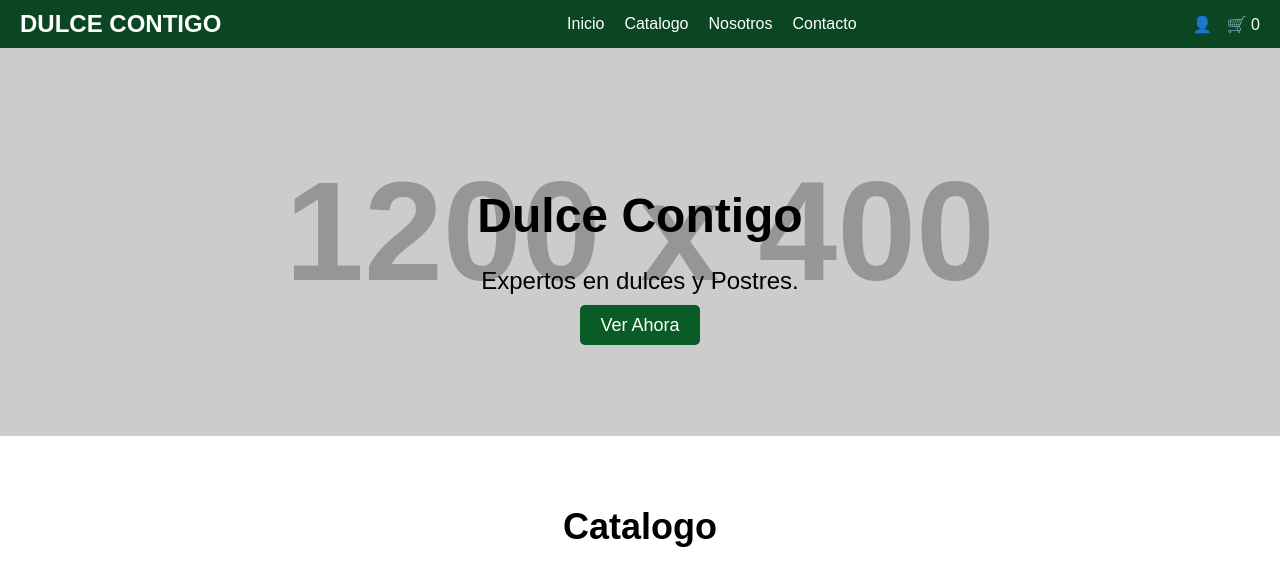
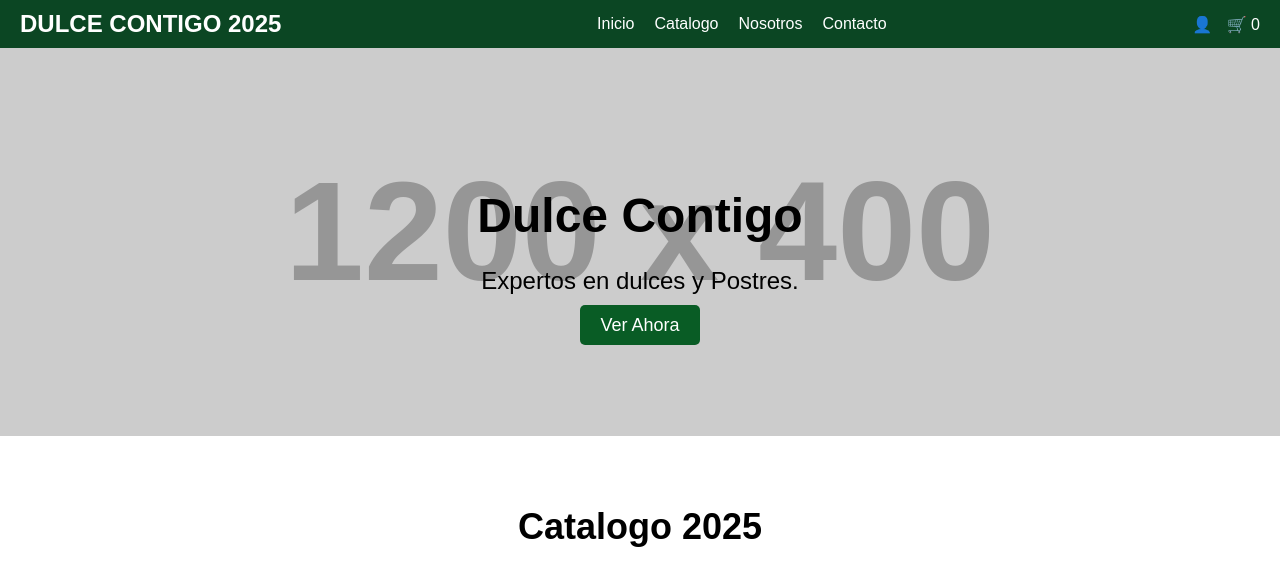
Before and after one commit to yeison0703/Dulce-Contigo, a plain HTML site: page index.html in a window 1280 px wide. Shown: the top 565 px of the page. Drawn offline with Linux system fonts and the light colour scheme; placeholder pictures from the web are drawn by us.

Commit message:
commit Sebastian Arbelaez

```diff
--- a/index.html
+++ b/index.html
@@ -9,7 +9,7 @@
 <body>
     <!-- Cabecera -->
     <header>
-        <div class="logo">DULCE CONTIGO </div>
+        <div class="logo">DULCE CONTIGO 2025 </div>
         <nav>
             <ul>
                 <li><a href="#">Inicio</a></li>
@@ -35,7 +35,7 @@
 
     <!-- Sección de Categorías -->
     <section class="categories">
-        <h2>Catalogo</h2>
+        <h2>Catalogo 2025</h2>
         <div class="category-grid">
             <div class="category-card">
                 <img src="https://scontent.fbaq1-1.fna.fbcdn.net/v/t1.6435-9/117122397_2555391268104663_1520065130054186635_n.jpg?_nc_cat=106&ccb=1-7&_nc_sid=0b6b33&_nc_ohc=NPjGBu4umv8Q7kNvgHfGCh0&_nc_oc=Adimk2VddK4rraViBbNefh1B2TTrLagYxfTwXMCCIJNx9QqQJf2KVUuxfK0yKkdaMdM&_nc_zt=23&_nc_ht=scontent.fbaq1-1.fna&_nc_gid=AJaFlvEGKuDBMzyiJCdTtkl&oh=00_AYCZU9m2otpJMEaDSWRCvdplmF7zGjgGkrBh_7j67Xt0FA&oe=67DDA5A5" alt="Ropa">
```
